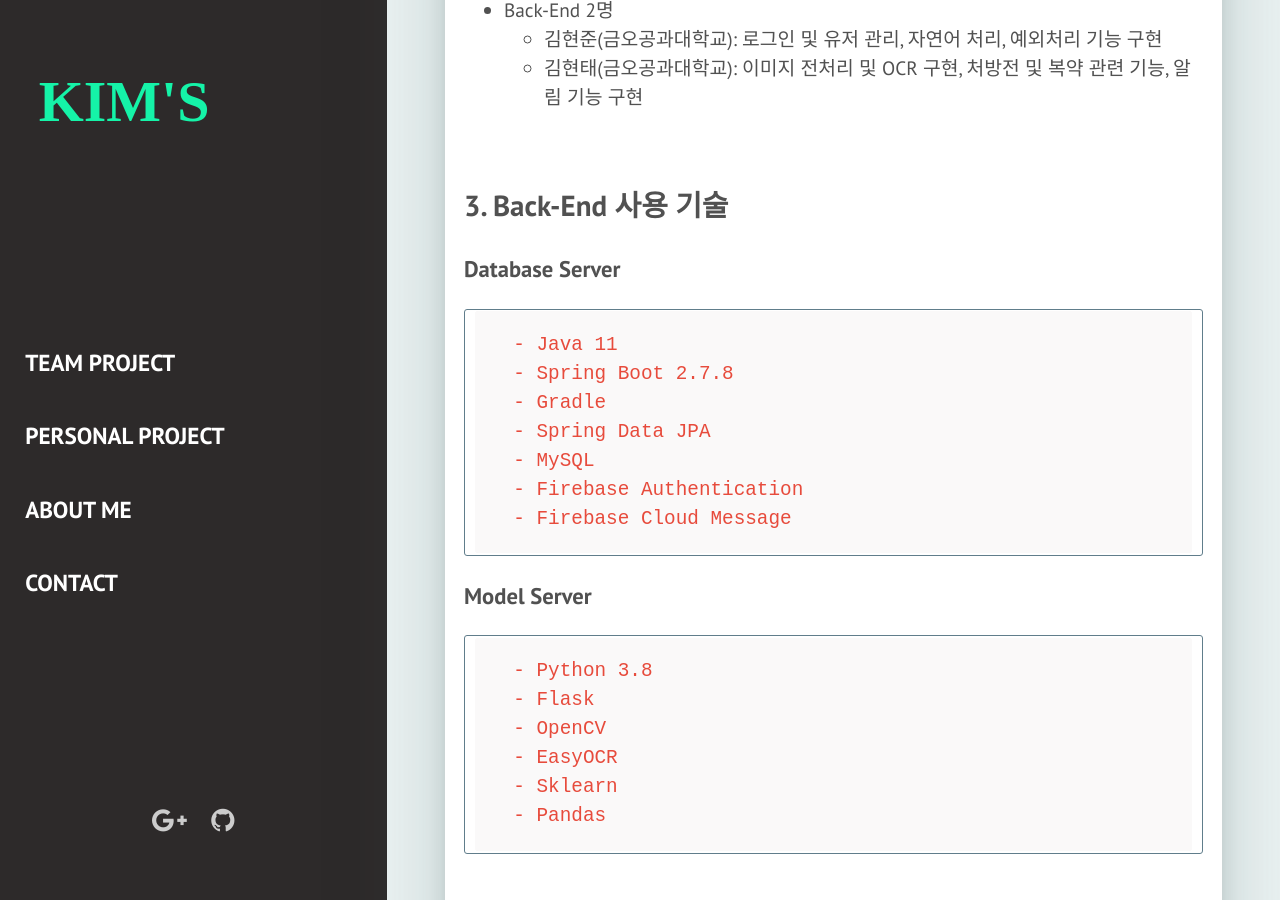
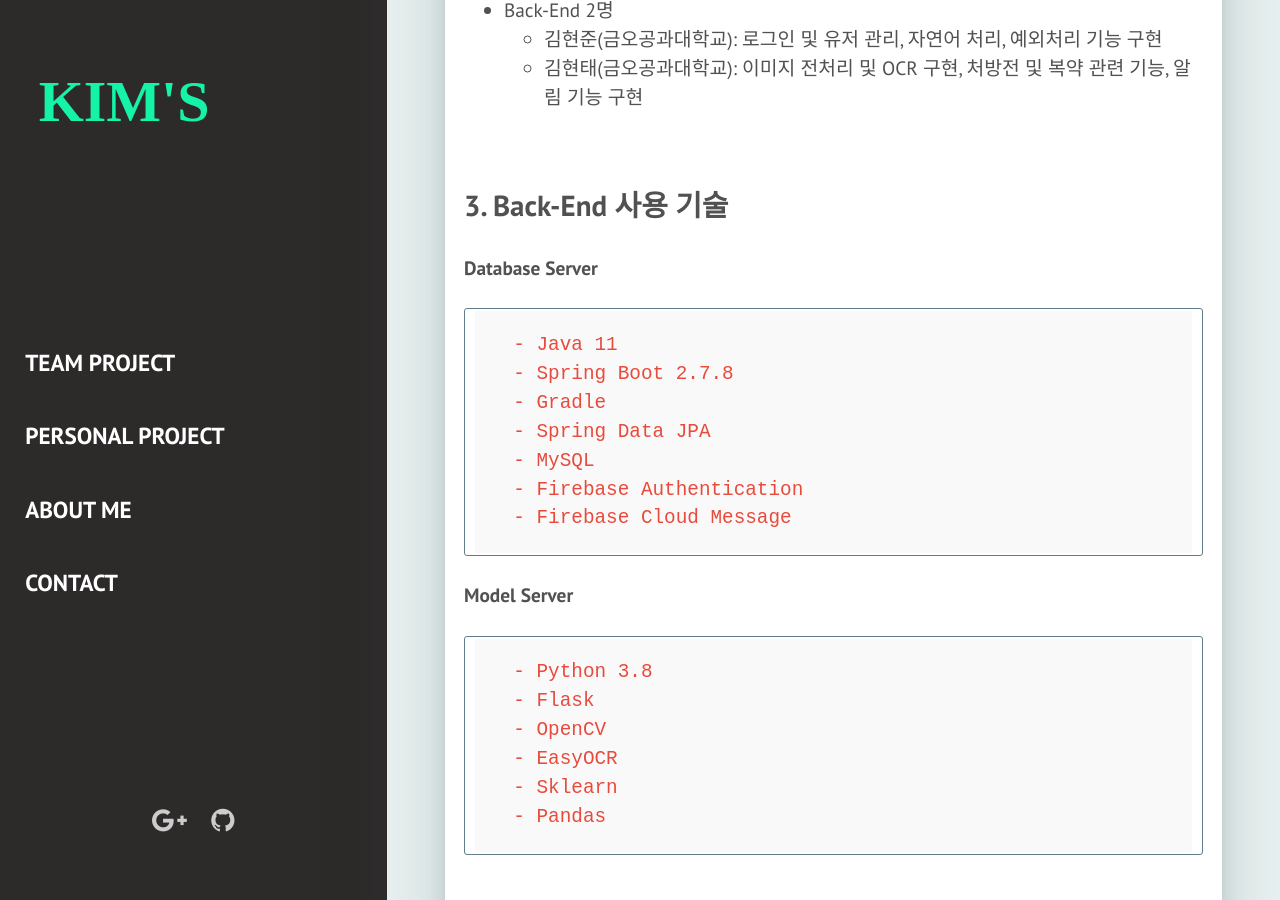
Before and after one commit to kimgusxo/kimgusxo.github.io, a Jekyll site: the page built from _posts/2017-03-29-the-white-house.markdown, in a window 1280 px wide and 900 px high, scrolled down 2012 px. Built offline with Jekyll 4.4.1, drawn with Linux system fonts in a browser that asks for light colours; some web fonts are replaced.

Commit message:
<b>태그 추가

```diff
--- a/_posts/2017-03-29-the-white-house.markdown
+++ b/_posts/2017-03-29-the-white-house.markdown
@@ -29,7 +29,7 @@ description: OCR 기술을 활용한 처방전 기반 자동 복약관리 어플
 <br>
 
 ## 3. Back-End 사용 기술
-### Database Server
+#### Database Server
 	- Java 11
 	- Spring Boot 2.7.8
 	- Gradle
@@ -38,7 +38,7 @@ description: OCR 기술을 활용한 처방전 기반 자동 복약관리 어플
 	- Firebase Authentication
 	- Firebase Cloud Message
 
-### Model Server
+#### Model Server
 	- Python 3.8
 	- Flask
 	- OpenCV
@@ -64,12 +64,12 @@ description: OCR 기술을 활용한 처방전 기반 자동 복약관리 어플
 <div markdown="1">
 
 ## 5.1. Controller
-### OCR 모델서버로 이미지 전송
+### - OCR 모델서버로 이미지 전송
 ![sendImage](../assets/img/PillGood-SendImage.png)
 - Controller에서는 MultiPartFile로 이미지를 전달받고 OCR 모델서버로 이미지를 전송합니다. 그 후 전송된 이미지의 OCR 결과를 받고 정보를 추가하여 사용자에게 응답합니다.
 
 ## 5.2. Service
-### FCM 전송
+### - FCM 전송
 <video controls>
 	<source src = "../assets/wav/PillGood-Notification.mp4" type = "video/mp4">
 	동영상을 실행할 수 없습니다.
@@ -77,7 +77,7 @@ description: OCR 기술을 활용한 처방전 기반 자동 복약관리 어플
 - 유저의 FCM 토큰을 통해 OCR이 완료됬다는 알림을 보냅니다.
 
 ## 5.3. Repository
-### 약 검색 동적쿼리
+### - 약 검색 동적쿼리
 <video controls>
 	<source src = "../assets/wav/PillGood-SearchingPill.mp4" type = "video/mp4">
 	동영상을 실행할 수 없습니다.
@@ -85,7 +85,7 @@ description: OCR 기술을 활용한 처방전 기반 자동 복약관리 어플
 - DTO에 저장된 값이 빈값 또는 Null값인지 확인하여 Criteria Interface 구현체를 통해 동적쿼리를 생성하여 해당 특징의 약을 검색합니다.
 
 ## 5.4. OCR
-### 이미지 전처리
+### - 이미지 전처리
 <div style = "display: flex;">
 	<img src="../assets/img/PillGood-OriginalImage.png" style = "flex: 1; width: 50%; height: auto;">
 	<img src="../assets/img/PillGood-PreProcessImage.png" style = "flex: 1; width: 50%; height: auto;">
@@ -168,7 +168,7 @@ description: OCR 기술을 활용한 처방전 기반 자동 복약관리 어플
 
 	<br>
 
-	- 복약 현황: OCR 결과를 바탕으로 복약일정을 캘린더에 표시 및 설정한 시간이 되었을 때 알림 구현
+	- <b>복약 현황: OCR 결과를 바탕으로 복약일정을 캘린더에 표시 및 설정한 시간이 되었을 때 알림 구현</b>
 		<details>
 
 		<summary>
@@ -184,8 +184,8 @@ description: OCR 기술을 활용한 처방전 기반 자동 복약관리 어플
 
 <br>
 
-- 모델 서버: 이미지 전처리, OCR 기능 구현
-	- 이미지 전처리: GrayScale로 변환 후 밝기 조정, Image에 대한 Mopology 연산 및 텍스트 군집화로 이미지 resize 구현
+- <b>모델 서버: 이미지 전처리, OCR 기능 구현</b>
+	- <b>이미지 전처리: GrayScale로 변환 후 밝기 조정, Image에 대한 Mopology 연산 및 텍스트 군집화로 이미지 resize 구현</b>
 		<details>
 
 		<summary>
```
Also changed, not shown: other parts of _posts/2017-03-29-the-white-house.markdown (+6 -6 lines).
